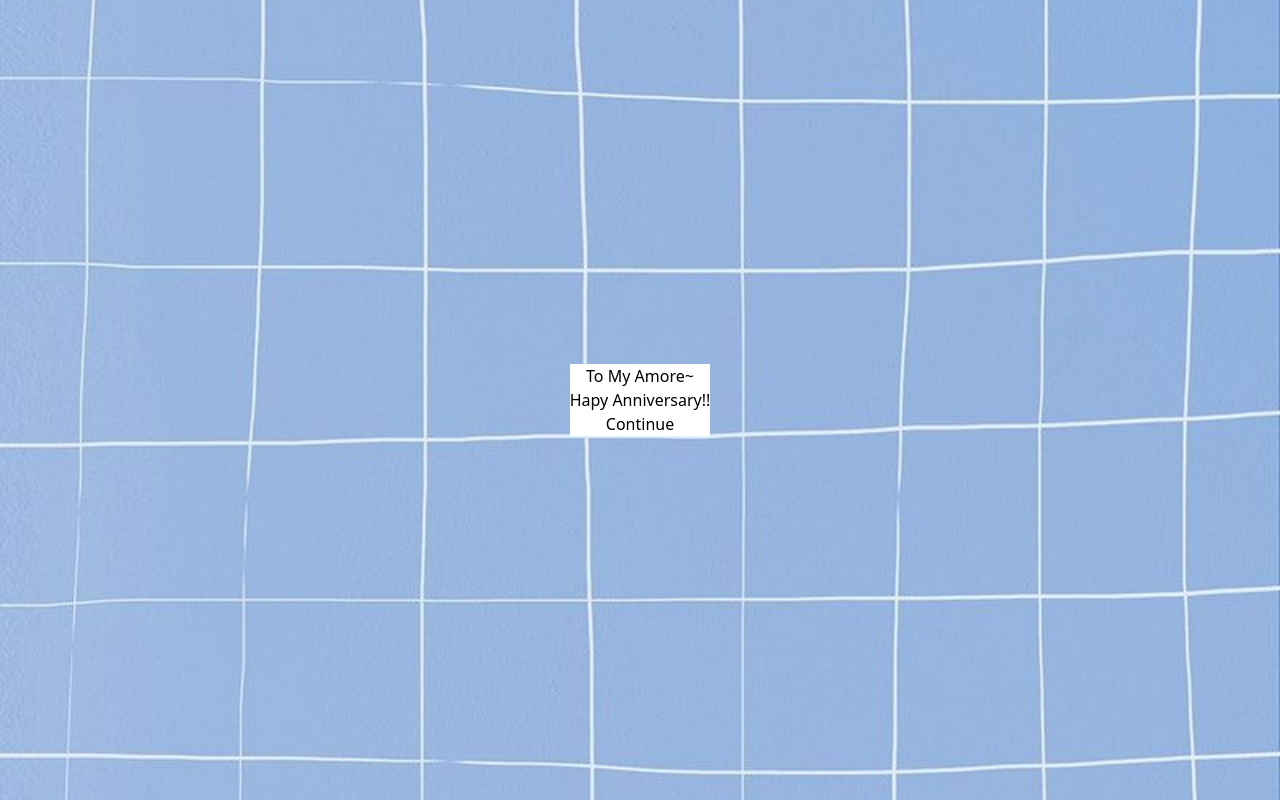
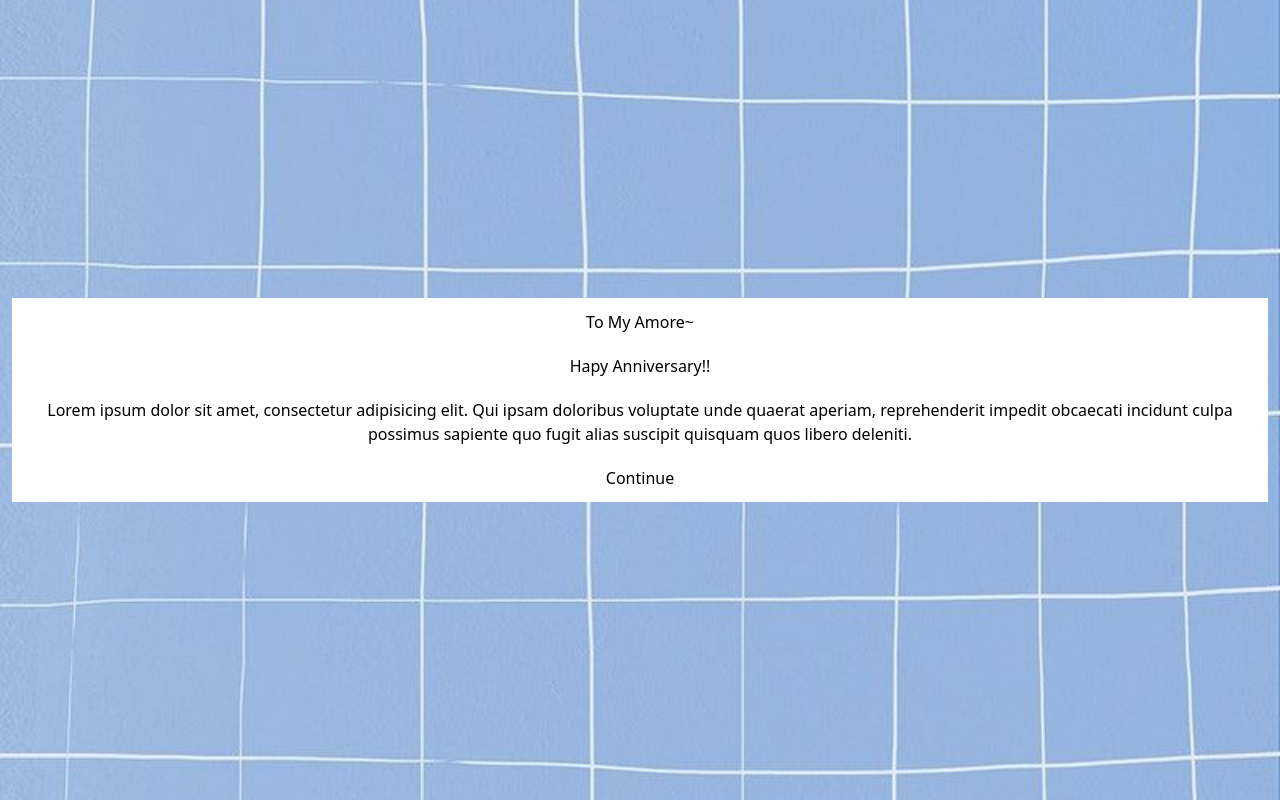
Before and after one commit to femnixx/anniversary, a React (Vite) app: page /message in a window 1280 px wide. Built offline with nearby package versions, Linux system fonts and the light colour scheme.

Commit message:
Added the structure of the message page

```diff
--- a/src/pages/Message.tsx
+++ b/src/pages/Message.tsx
@@ -4,8 +4,8 @@ const Message = () => {
   return (
     <div className="w-screen h-screen bg-[url('../assets/bluebackground2.jpg')]" style={{ backgroundImage: `url(${bluerealbackground})`, backgroundPosition:"center", backgroundRepeat:"no-repeat",backgroundSize:"cover"}}>
         {/* main screen */}
-        <div className="w-full h-full flex items-center justify-center">
-          <div className="bg-white flex justify-center items-center flex-col">
+        <div className="w-full h-full flex items-center justify-center p-3">
+          <div className="bg-white flex justify-center items-center flex-col p-3 gap-y-5">
             <div>
               <p>To My Amore~</p>
             </div>
@@ -13,8 +13,8 @@ const Message = () => {
               <p>Hapy Anniversary!!</p>
             </div>
             {/* main content */}
-            <div>
-
+            <div className="text-center">
+              <p>Lorem ipsum dolor sit amet, consectetur adipisicing elit. Qui ipsam doloribus voluptate unde quaerat aperiam, reprehenderit impedit obcaecati incidunt culpa possimus sapiente quo fugit alias suscipit quisquam quos libero deleniti.</p>
             </div>
             <button>Continue</button>
           </div>
```
